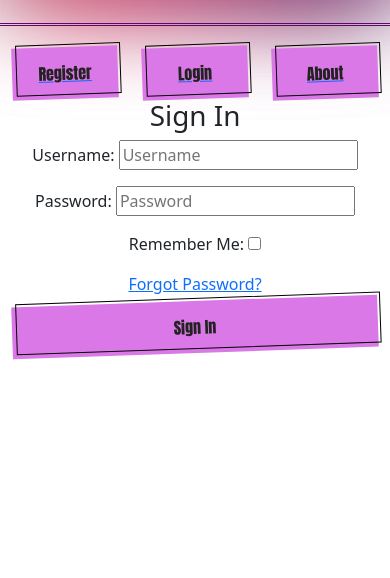
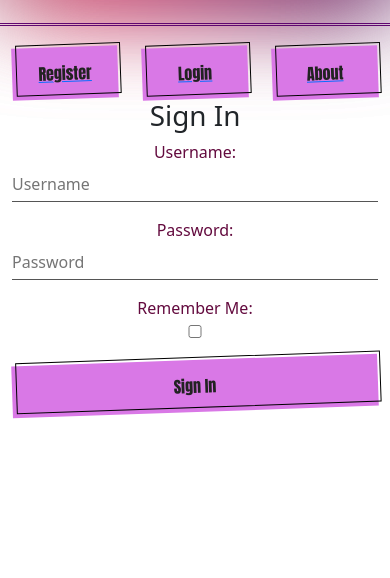
Before and after one commit to GeorgeOsborn97/project-4-the-festival-grounds, a Django app: page /accounts/login/ in a window 390 px wide. Shown: the part 103-681 px from the top of the page. Run offline with Django 3.2, Linux system fonts and the light colour scheme; some libraries are stand-ins or nearby versions.

Commit message:
form styling

```diff
--- a/static/css/style.css
+++ b/static/css/style.css
@@ -150,7 +150,6 @@ body{
 @media (max-width:1023px) {
   .card-style{
     min-width: 200px;
-    max-height: 350px;
     overflow-y: scroll;
 
   }
@@ -163,6 +162,9 @@ body{
 .pageination-holder{
   margin-bottom: 100px;
 }
+.fixed-bottom {
+  max-width: 100vw;
+}
 
 #foot {
   list-style-type: none;
@@ -173,9 +175,10 @@ body{
 }
 
 #footer-container{
-margin-left:0px;
-margin-right:0px;
-text-align: center;
+  max-width: 100vw;
+  margin-left:0px;
+  margin-right:0px;
+  text-align: center;
 }
 
 .footer-item {
@@ -300,3 +303,25 @@ text-align: center;
 #pagination-text {
   font-family: 'Anton', sans-serif;
 }
+
+form label{
+	position:relative;
+
+	font-size:16px;
+	color:#630a3e;
+	transition: all 0.5s ease-in-out;
+}
+form input{
+  border:0;
+  border-bottom:1px solid #555;
+  background:transparent;
+  width:100%;
+  padding:8px 0 5px 0;
+  font-size:16px;
+  color:#630a3e;
+}
+form input:focus{
+  border:none;
+  outline:none;
+  border-bottom:1px solid #e60bc1;
+ }
--- a/templates/account/login.html
+++ b/templates/account/login.html
@@ -19,7 +19,6 @@
         {% if redirect_field_value %}
         <input type="hidden" name="{{ redirect_field_name }}" value="{{ redirect_field_value }}" />
         {% endif %}
-        <a class="button secondaryAction" href="{% url 'account_reset_password' %}">{% trans "Forgot Password?" %}</a>
         <button id="login" class="primaryAction button-style form-submit" type="submit">{% trans "Sign In" %}</button>
       </form>
     </div>
--- a/templates/account/signup.html
+++ b/templates/account/signup.html
@@ -17,7 +17,6 @@
 
       <p>{% blocktrans %}Already have an account? Then please <a href="{{ login_url }}">sign in</a>.{% endblocktrans %}
       </p>
-
         <form class="signup" id="signup_form" method="post" action="{% url 'account_signup' %}">
           {% csrf_token %}
           {{ form.as_p }}
--- a/templates/base.html
+++ b/templates/base.html
@@ -1,10 +1,8 @@
 {% load static %}
-
 {% load crispy_forms_tags %}
 
 <!DOCTYPE html>
 <html lang="en">
-
 <head>
     <meta charset="UTF-8">
     <meta name="viewport" content="width=device-width, initial-scale=1.0">
@@ -20,7 +18,6 @@
     <script src="https://kit.fontawesome.com/bbfccb4c46.js" crossorigin="anonymous"></script>
     <title>The Festival Ground</title>
 </head>
-
 <body>
     <div id="top-container" class="container text-center card">
         <div id="line-break" class="row">
```
Also changed, not shown: forum/forms.py (line endings or trailing spaces). Lines whose indentation alone changed are shown as unchanged.
